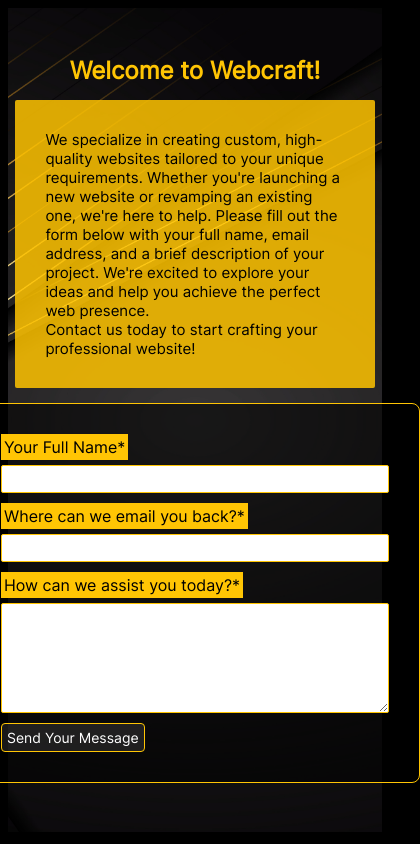
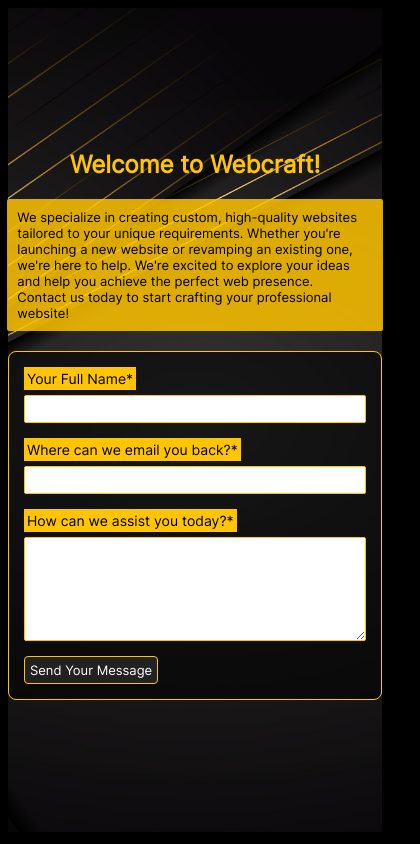
Before and after one commit to Marcolux/contact_form, a plain HTML site: page index.html in a window 390 px wide. Shown: the whole page, 420 px wide, since content can reach past the window. Drawn offline with nearby package versions, Linux system fonts and the light colour scheme.

Commit message:
Small screens style

```diff
--- a/index.html
+++ b/index.html
@@ -6,11 +6,10 @@
         <meta charset="UTF-8">
         <meta http-equiv="X-UA-Compatible" content="IE=edge">
         <meta name="viewport" content="width=device-width, initial-scale=1.0">
-        <!-- <script type="text/javascript" src="https://cdn.jsdelivr.net/npm/@emailjs/browser@4/dist/email.min.js"></script> -->
+        <meta name="description" content="Webcraft Website Service">
 
         <!-- Style -->
         <link rel="stylesheet" type="text/css" href="./style.css" media="screen"/>
-
 
         <!-- Logo -->
         <link rel="apple-touch-icon" sizes="180x180" href="./images_fonts/android-chrome-192x192.png">
@@ -30,7 +29,7 @@
 
         <section class=" col-12 backGround flex flex-justifyContent-center flex-alignItems-center formBox">
                 <h1 id="title"><b>Welcome to Webcraft!</b></h1>
-                <p id="introduction"> We specialize in creating custom, high-quality websites tailored to your unique requirements. Whether you're launching a new website or revamping an existing one, we're here to help. Please fill out the form below with your full name, email address, and a brief description of your project. We're excited to explore your ideas and help you achieve the perfect web presence. <br>Contact us today to start crafting your professional website!</p>
+                <p id="introduction"> We specialize in creating custom, high-quality websites tailored to your unique requirements. Whether you're launching a new website or revamping an existing one, we're here to help. We're excited to explore your ideas and help you achieve the perfect web presence. <br>Contact us today to start crafting your professional website!</p>
                 <form id="myForm" class="flex flex-column flex-justifyContent-center">
 
                     <div class="field flex flex-column">
@@ -58,7 +57,6 @@
         <script type="text/javascript" src="https://cdn.jsdelivr.net/npm/@emailjs/browser@4/dist/email.min.js"></script>
         <script defer type="text/javascript" src="./main.js"></script>
 
-
     </body>
 
 </html>
--- a/style.scss
+++ b/style.scss
@@ -61,7 +61,6 @@ body{
                     }
                 }
                 textarea.areaText{
-                    overflow-y: scroll;
                     &::-webkit-scrollbar-button {
                         display: none;
                     }
@@ -144,3 +143,62 @@ body{
         display: none;
     }
 }
+@media screen and (max-width: 800px) {
+    html{
+        padding: 0px;
+    }
+    body{
+        #title{
+            margin-top: 10px !important;
+        }
+        #introduction{
+            padding: 10px;
+            width: 95%;
+            margin: 20px 10px;
+            font-size: 13px;
+        }
+        .formBox{
+            #myForm{
+                padding: 15px;
+                width: 100%;
+                min-width: 0px;
+                .field{
+                    margin-bottom: 15px;
+                    input{
+                        font-size: 13px;
+                    }
+                    textarea.areaText{
+                        font-size: 13px;
+                        padding: 3px;
+                    }
+                }
+                label{
+                    background-color: $mainColor;
+                    padding: 3px;
+                    color: #000000;
+                    width: fit-content;
+                    margin-bottom: 5px;
+                    font-size: 14px !important;
+                }
+                .submitContainer{
+                    #messageSent{
+                        padding: 3px;
+                        font-size: 14px;
+                    }
+                    button{
+                        font-size: 13px;
+                    }
+                }
+            }
+        }
+    }
+}
+@media screen and (max-height: 600px) {
+    body{
+        height: fit-content;
+        padding-bottom: 20px;
+        #title{
+            margin-top: 10px !important;
+        }
+    }
+}
```
Also changed, not shown: form_bg.jpeg (deleted), style.css, 1 other file.
